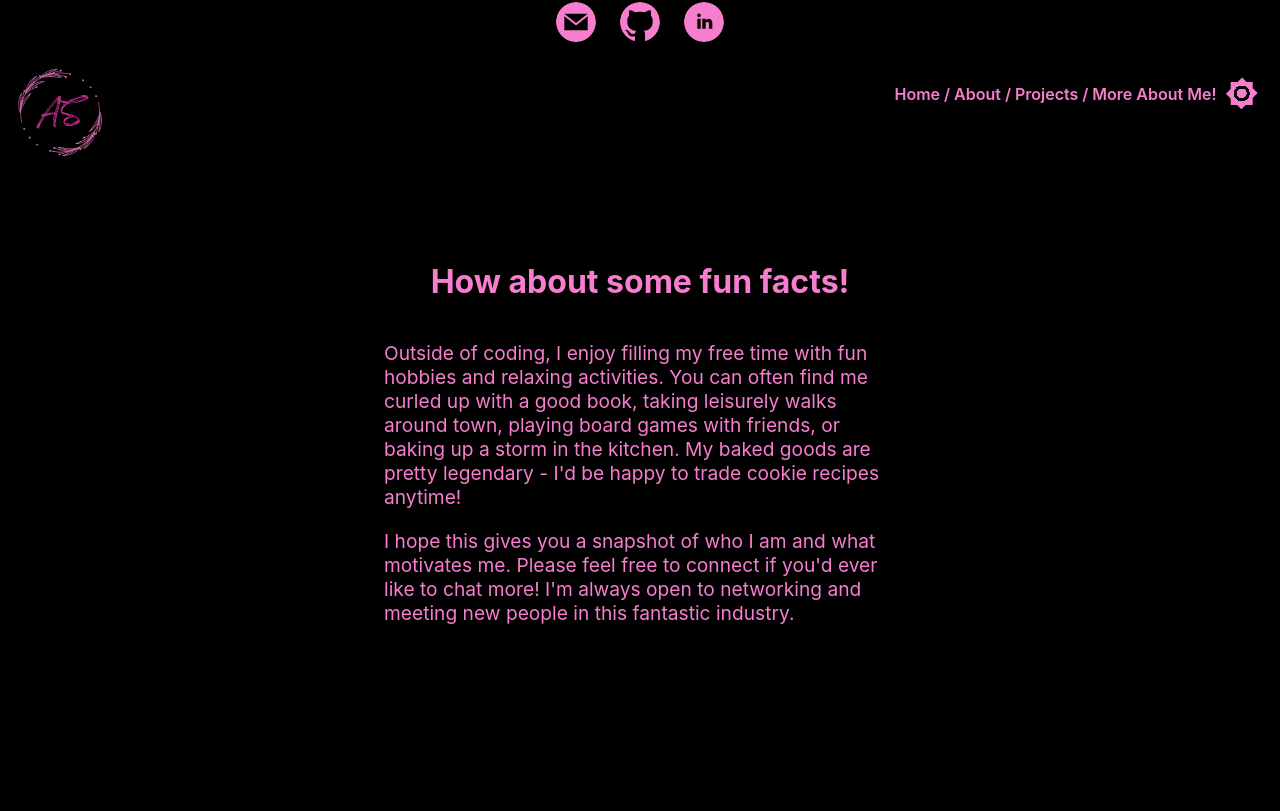
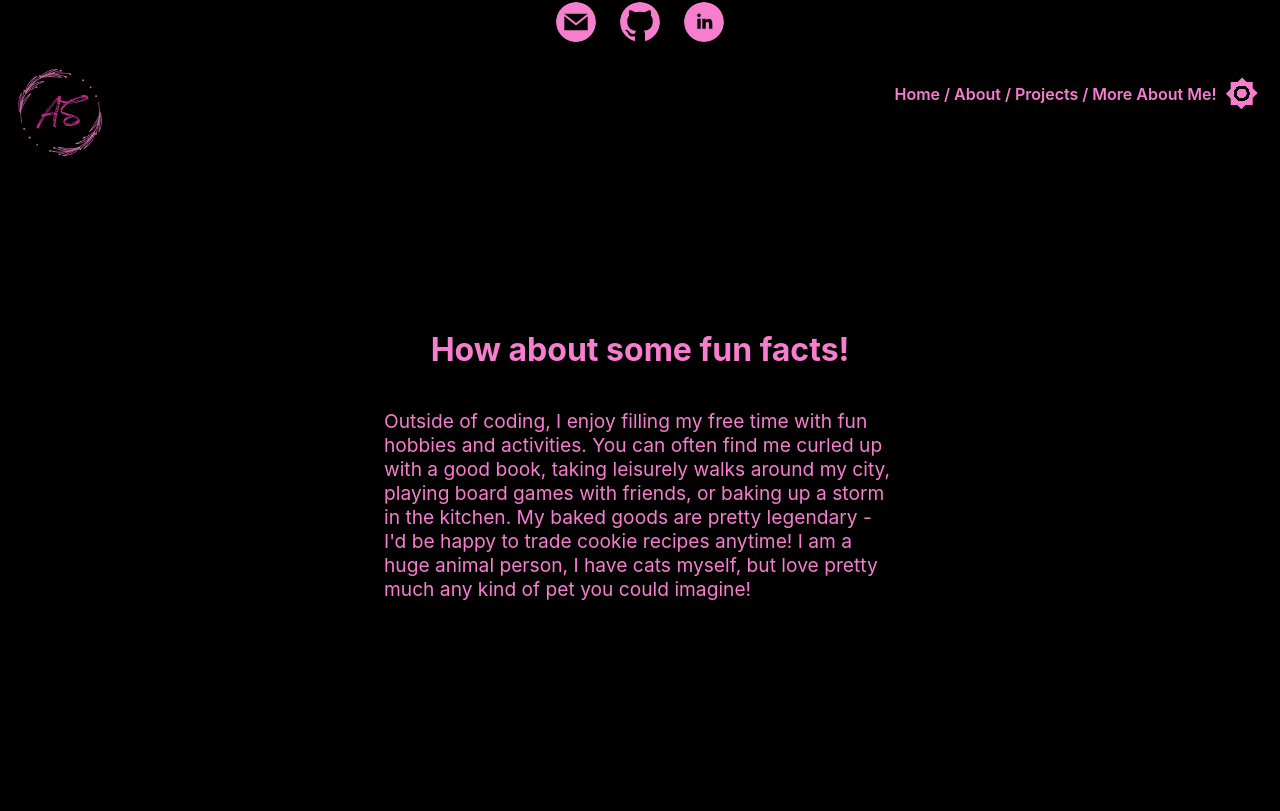
Before and after one commit to asutherland91/adriane-sutherland, a React (Create React App) app: page / in a window 1280 px wide. Shown: the part 2509-3320 px from the top of the page. Built offline with nearby package versions, Linux system fonts and the light colour scheme.

Commit message:
Add minor changes to fun about

```diff
--- a/src/Components/FunAbout/FunAbout.css
+++ b/src/Components/FunAbout/FunAbout.css
@@ -3,6 +3,7 @@
   align-items: center;
   justify-content: center;
   flex-direction: column;
+  margin: 4.25em 0em;
 }
 
 .fun-about-text-wrapper {
--- a/src/Components/FunAbout/FunAbout.js
+++ b/src/Components/FunAbout/FunAbout.js
@@ -8,17 +8,15 @@ export const FunAbout = () => {
       <h1 className="fun-about-header">How about some fun facts!</h1>
       <div className="fun-about-text-wrapper">
         <p className="fun-about-text">
-          Outside of coding, I enjoy filling my free time with fun hobbies and
-          relaxing activities. You can often find me curled up with a good book,
-          taking leisurely walks around town, playing board games with friends,
+          Outside of coding, I enjoy filling my free time with fun hobbies and activities.
+          You can often find me curled up with a good book,
+          taking leisurely walks around my city, playing board games with friends,
           or baking up a storm in the kitchen. My baked goods are pretty
-          legendary - I'd be happy to trade cookie recipes anytime!
+          legendary - I'd be happy to trade cookie recipes anytime! I am a huge animal person,
+          I have cats myself, but love pretty much any kind of pet you could imagine!
         </p>
         <p className="fun-about-text">
-          I hope this gives you a snapshot of who I am and what motivates me.
-          Please feel free to connect if you'd ever like to chat more! I'm
-          always open to networking and meeting new people in this fantastic
-          industry.
+
         </p>
       </div>
     </div>
```
